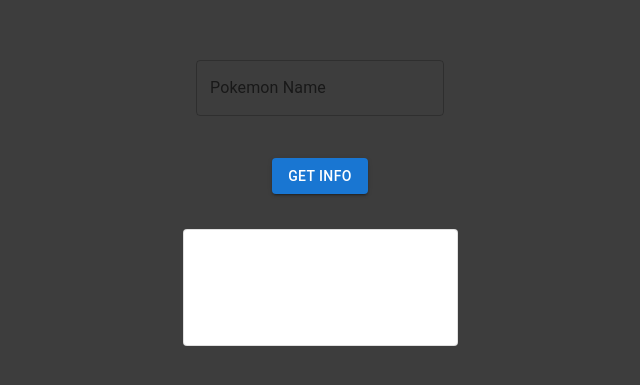
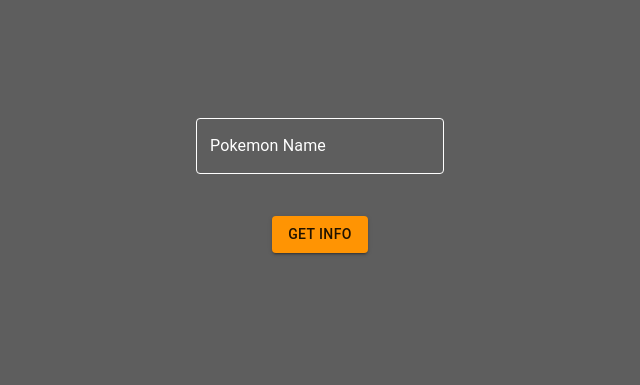
Before and after one commit to lambergluke/react-poke-proj, a React (Create React App) app: page / in a window 1280 px wide. Shown: the part 197-582 px from the top of the page, without its empty margins (320-960 px from the left). Built offline with nearby package versions, Linux system fonts and the light colour scheme.

Commit message:
good button progress

```diff
--- a/package.json
+++ b/package.json
@@ -5,6 +5,7 @@
   "dependencies": {
     "@emotion/react": "^11.8.1",
     "@emotion/styled": "^11.8.1",
+    "@material-ui/core": "^4.12.3",
     "@mui/material": "^5.4.4",
     "@testing-library/jest-dom": "^5.16.2",
     "@testing-library/react": "^12.1.3",
--- a/src/App.css
+++ b/src/App.css
@@ -2,14 +2,8 @@
   text-align: center;
 }
 
-.App-logo {
-  height: 40vmin;
-  pointer-events: none;
-}
-
-
 .App-header {
-  background-color: #3d3d3d;
+  background-color: #5e5e5e;
   min-height: 100vh;
   display: flex;
   flex-direction: column;
@@ -18,3 +12,6 @@
   font-size: calc(10px + 2vmin);
   color: rgb(0, 0, 0);
 }
+
+.App-textbox {
+}
--- a/src/App.tsx
+++ b/src/App.tsx
@@ -7,9 +7,8 @@
 import CardContent from '@mui/material/CardContent';
 import Box from '@mui/system/Box';
 import Typography from '@mui/material/Typography';
-import TextField from '@mui/material/TextField';
-
-
+import TextField, { TextFieldProps } from '@mui/material/TextField';
+import CssTextField from './Components/CssTextField'
 
 function App() {
   const [pokemonName, setPokemonName] = useState("");
@@ -18,6 +17,9 @@
     sprite:"",
     type:""
   });
+  var [val, setVal] = useState();
+
+
 
   var card = (
     <React.Fragment>
@@ -37,11 +39,22 @@
     </React.Fragment>
   )
 
+  var getData = () => pokemonData(pokemonName).then((obj) => {
+    setPokemon({
+        name:obj.name,
+        sprite:obj.sprite,
+        type:obj.types
+      })
+    }
+  )
+
   function tBox(pokeName: string) {
+
     if (pokeName === 'default-value'){
       return(
-      <h1>
+      <h1 className="App-textbox">
           <TextField
+              color="primary"
               error={true}
               label="Pokemon Name"
               helperText="Invalid name entered."
@@ -53,15 +66,22 @@
       </h1>
         )
     } return(
-        <h1>
-          <TextField
+          <h1 className="App-textbox">
+            <CssTextField
+                value={val}
+                variant="outlined"
+                color="primary"
                 error={false}
                 label="Pokemon Name"
                 helperText=""
+                InputLabelProps={{
+                  style: { color: 'white' },
+                }}
                 onChange={(event) => {
                   setPokemonName(event.target.value);
                   }
                 }
+                sx={{input: {color: 'white'}}}
             />
           </h1>
       )
@@ -69,7 +89,7 @@
   }
 
   function cardBox(pokeName: string) {
-    if (pokeName === 'default-value' || pokeName == undefined) {
+    if (pokeName === 'default-value' || pokeName === "") {
       return(
         <h1>
         </h1>
@@ -84,17 +104,14 @@
   }
 
   return(
+
       <div className='App-header'>
         {tBox(pokemon.name)}
-      <Button variant="contained" onClick={() => pokemonData(pokemonName).then((obj) => {
-            setPokemon({
-              name:obj.name,
-              sprite:obj.sprite,
-              type:obj.types
-            })
-          }
-        )
-      }>
+        <Button
+          variant="contained"
+          onClick={getData}
+          color="primary"
+        >
           Get Info
         </Button>
         {cardBox(pokemon.name)}
--- /dev/null
+++ b/src/Components/CssTextField.tsx
@@ -0,0 +1,28 @@
+import TextField, { TextFieldProps } from '@mui/material/TextField';
+import { styled } from '@mui/material/styles';
+
+
+const CssTextField = styled(TextField)({
+    '& label.Mui-focused': {
+      color: 'white',
+    },
+    '& :placeholder': {
+      color: 'white'
+   },
+    '& .MuiInput-underline:after': {
+      borderBottomColor: 'white',
+    },
+    '& .MuiOutlinedInput-root': {
+      '& fieldset': {
+        borderColor: 'white',
+      },
+      '&:hover fieldset': {
+        borderColor: 'secondary',
+      },
+      '&.Mui-focused fieldset': {
+        borderColor: 'primary',
+      },
+    },
+  });
+
+export default CssTextField;
--- a/src/index.tsx
+++ b/src/index.tsx
@@ -3,11 +3,38 @@
 import './index.css';
 import App from './App';
 import reportWebVitals from './reportWebVitals';
+import { createTheme, ThemeProvider } from "@mui/material/styles";
+
+
+const theme = createTheme({
+  palette: {
+    //type: 'dark',
+    primary: {
+      main: '#ff9403',
+    },
+    secondary: {
+      main: '#0369d7',
+    },
+    error: {
+      main: '#ff371c',
+    },
+    warning: {
+      main: '#c6c500',
+    },
+    success: {
+      main: '#00ce54',
+    },
+  },
+});
 
 ReactDOM.render(
-  <React.StrictMode>
-    <App />
-  </React.StrictMode>,
+
+    <React.StrictMode>
+      <ThemeProvider theme={theme}>
+        <App />
+      </ThemeProvider>
+    </React.StrictMode>
+  ,
   document.getElementById('root')
 );
 
```
Also changed, not shown: src/assets/pokecard.tsx (deleted, +0 -25 lines), public/manifest.json, 1 other file (tests, documents, lock files or other folders). Lines whose indentation alone changed are shown as unchanged.
